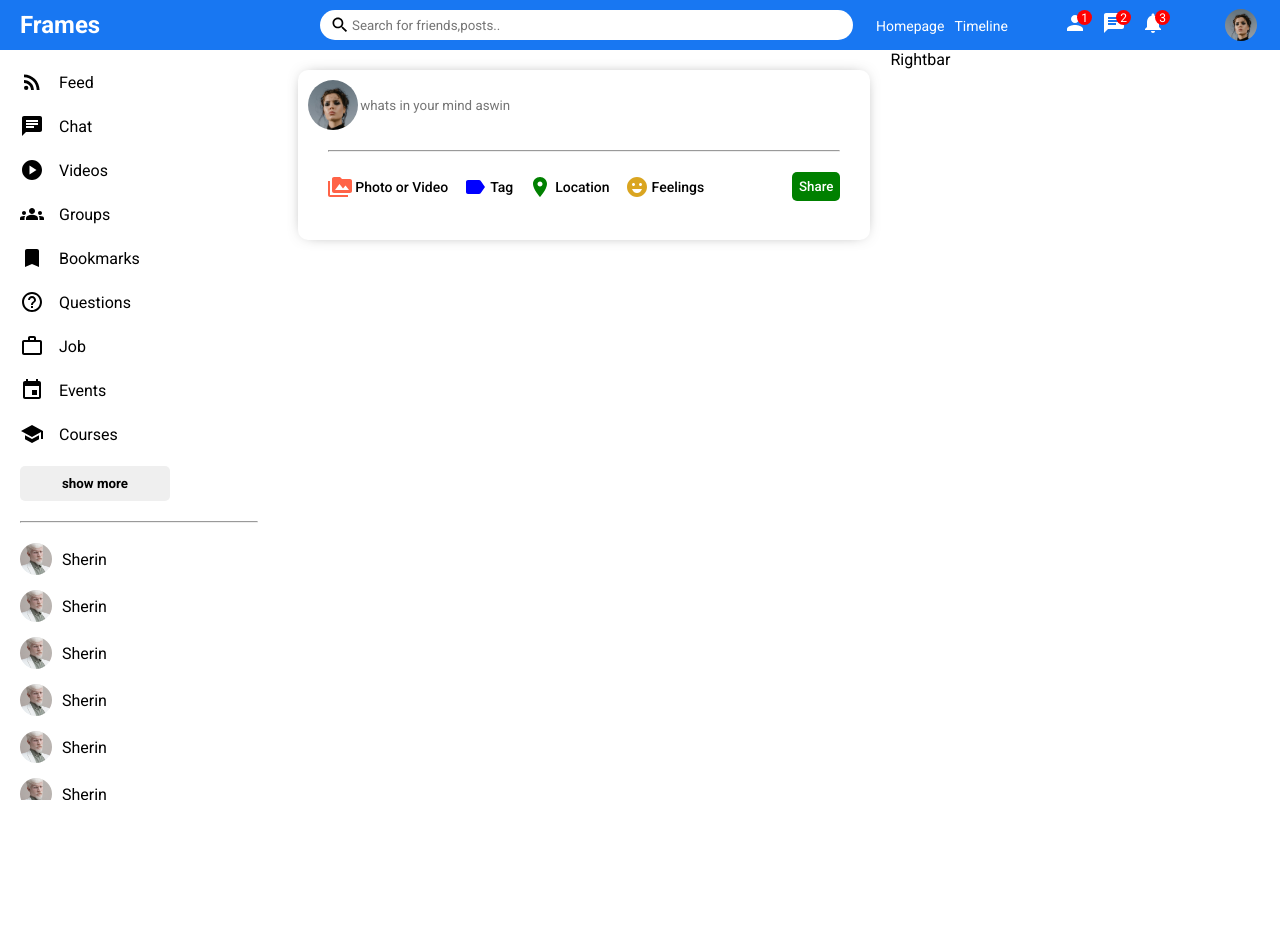
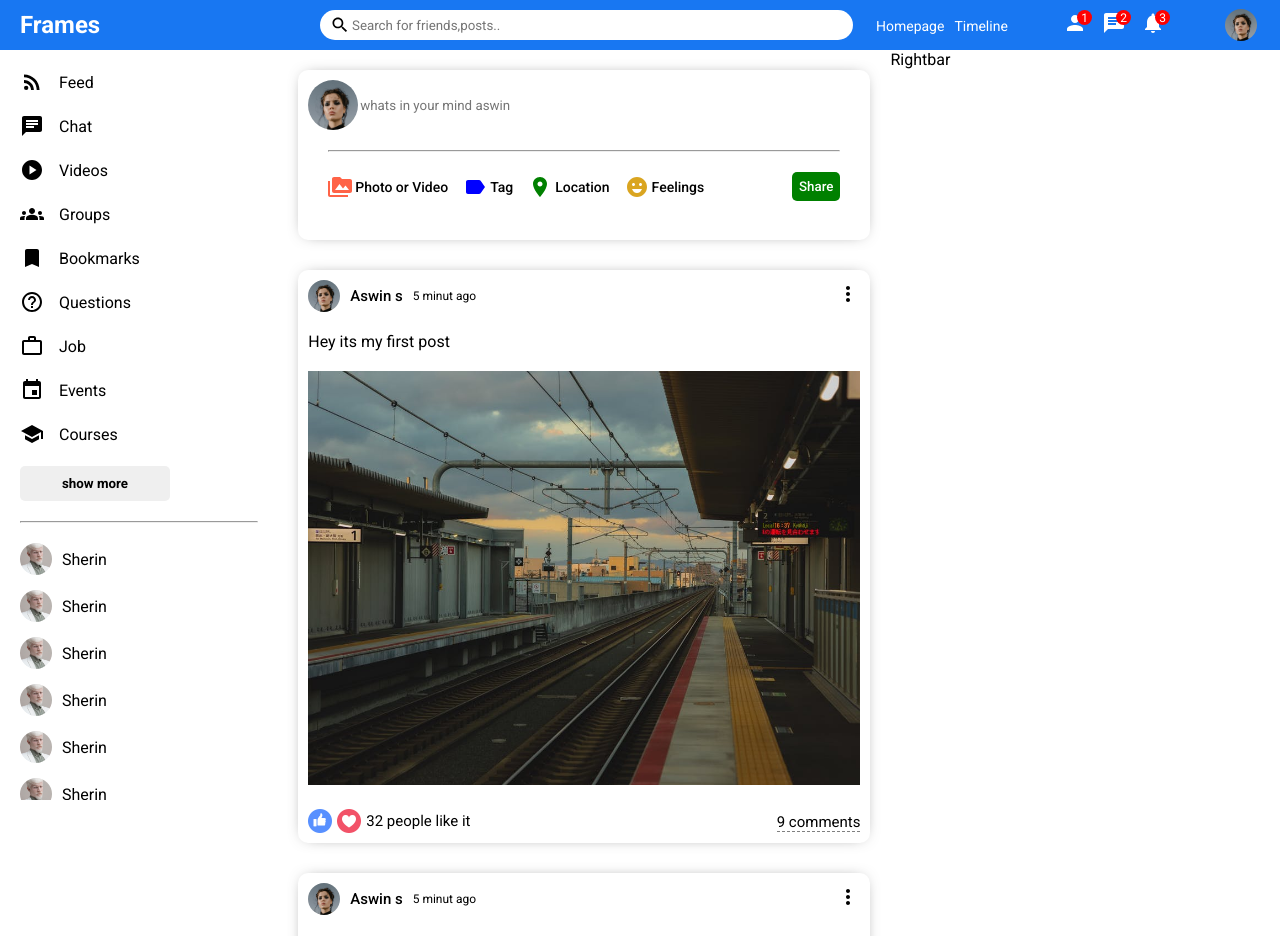
Before and after one commit to ASWIN-PALAYAD/frames, a React (Vite) app in the folder client/: page / in a window 1280 px wide. Shown: the top 936 px of the page. Before the commit the page ends 800 px from the top, so only its background shows below. Built offline with nearby package versions, Linux system fonts and the light colour scheme.

Commit message:
UI post section complted

```diff
--- a/client/src/components/feed/Feed.jsx
+++ b/client/src/components/feed/Feed.jsx
@@ -1,3 +1,4 @@
+import Post from '../post/Post'
 import Share from '../share/Share'
 import './feed.css'
 
@@ -6,6 +7,18 @@ const Feed = () => {
     <div className='feed'>
       <div className="feedWrapper">
         <Share/>
+        <Post/>
+        <Post/>
+        <Post/>
+        <Post/>
+        <Post/>
+        <Post/>
+        <Post/>
+        <Post/>
+        <Post/>
+        <Post/>
+        <Post/>
+        <Post/>
       </div>
     </div>
   )
--- /dev/null
+++ b/client/src/components/post/Post.jsx
@@ -0,0 +1,37 @@
+import "./post.css";
+import {MoreVert} from '@mui/icons-material';
+
+const Post = () => {
+  return (
+    <div className="post">
+        <div className="postWrapper">
+            <div className="postTop">
+                <div className="postTopLeft">
+                    <img className="postProfileImg" src="/assets/person/1.jpeg" alt="profile pic" />
+                    <span className="postUsername">Aswin s</span>
+                    <span className="postDate">5 minut ago</span>
+                </div>
+                <div className="postTopRight">
+                    <MoreVert/>
+                </div>
+            </div>
+            <div className="postCenter">
+                <span className="postText">Hey its my first post</span>
+                <img className="postImg" src="/assets/post/1.jpeg" alt="" />
+            </div>
+            <div className="postBottom">
+                <div className="postButtomLeft">
+                    <img className="likeIcon" src="/assets/like.png" alt="like" />
+                    <img className="likeIcon" src="/assets/heart.png" alt="heart" />
+                    <span className="postLikeCounter">32 people like it</span>
+                </div>
+                <div className="postButtomRight">
+                    <span className="postCommentText">9 comments</span>
+                </div>
+            </div>
+        </div>
+    </div>
+  )
+};
+
+export default Post;
--- /dev/null
+++ b/client/src/components/post/post.css
@@ -0,0 +1,72 @@
+.post{
+    width: 100%;
+    border-radius: 10px;
+    -webkit-box-shadow: 0px 0px 16px -8px rgba(0, 0, 0, 0.68);
+  box-shadow: 0px 0px 16px -8px rgba(0, 0, 0, 0.68);
+    margin: 30px 0;
+}
+
+.postWrapper{
+    padding: 10px;
+}
+.postTop{
+    display: flex;
+    align-items: center;
+    justify-content: space-between;
+}
+.postTopLeft{
+    display: flex;
+    align-items: center;
+
+}
+.postProfileImg{
+    height: 32px;
+    width: 32px;
+    border-radius: 50%;
+    object-fit: cover;
+
+}
+.postUsername{
+    font-size: 15px;
+    font-weight: 500;
+    margin: 0 10px;
+}
+.postDate{
+    font-size: 12px;
+}
+.postCenter{
+    margin: 20px 0;
+
+}
+.postImg{
+    margin-top: 20px;
+    width: 100%;
+    max-height: 500px;
+    object-fit: contain;
+}
+.postBottom{
+    display: flex;
+    align-items: center;
+    justify-content: space-between;
+}
+.postButtomLeft{
+    display: flex;
+    align-items: center;
+
+}
+.likeIcon{
+    width: 24px;
+    height: 24px;
+    margin-right: 5px;
+    cursor: pointer;
+}
+.postLikeCounter{
+    font-size: 15px;
+
+}
+.postCommentText{
+    cursor: pointer;
+    border-bottom: 1px dashed gray;
+    font-size: 15px;
+
+}
```
